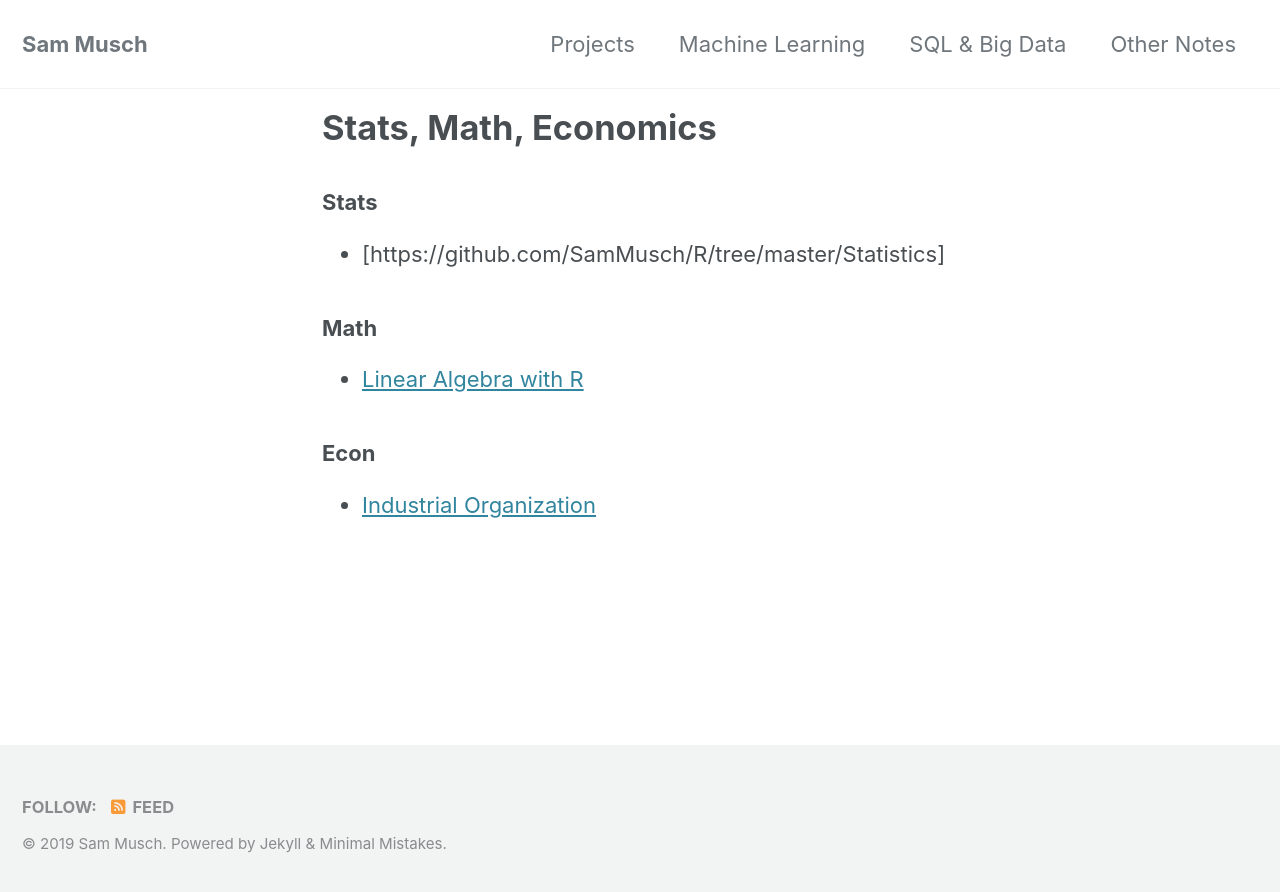
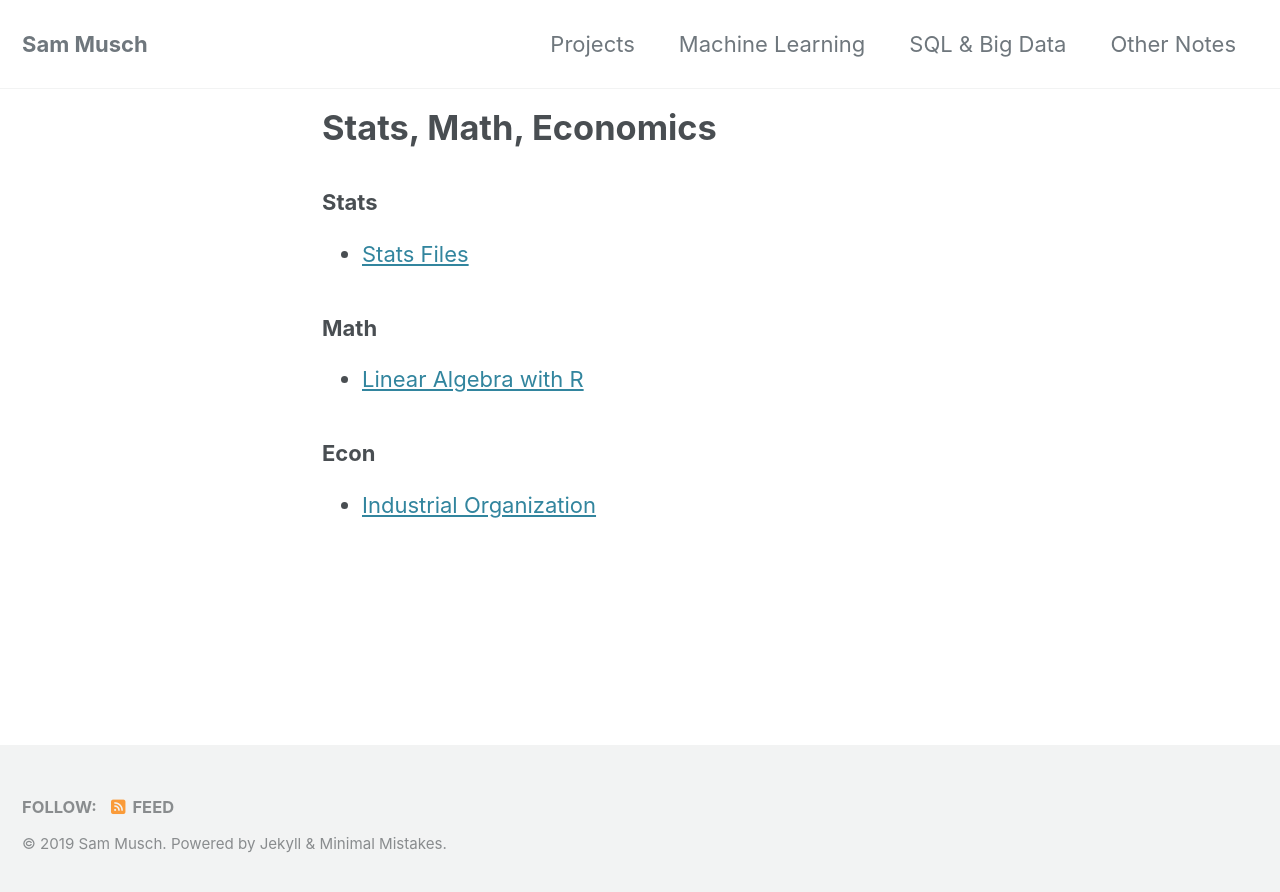
Before and after one commit to SamMusch/SamMusch.github.io, a Jekyll site: the page built from _pages/stats-math.md, in a window 1280 px wide. Shown: the top 892 px of the page. Built offline with Jekyll 4.4.1, drawn with Linux system fonts in a browser that asks for light colours; cached includes are drawn as plain includes; nearby versions of some CDN libraries.

Commit message:
Add files via upload

```diff
--- a/_pages/stats-math.md
+++ b/_pages/stats-math.md
@@ -5,7 +5,7 @@ title: "Stats, Math, Economics"
 ---
 
 ### Stats
-- [https://github.com/SamMusch/R/tree/master/Statistics]
+- [Stats Files](https://github.com/SamMusch/R/tree/master/Statistics)
 
 ### Math
 - [Linear Algebra with R](https://github.com/SamMusch/R/blob/master/Projects/Linear%20Algebra%20(Economics%20Problem).md)
```
